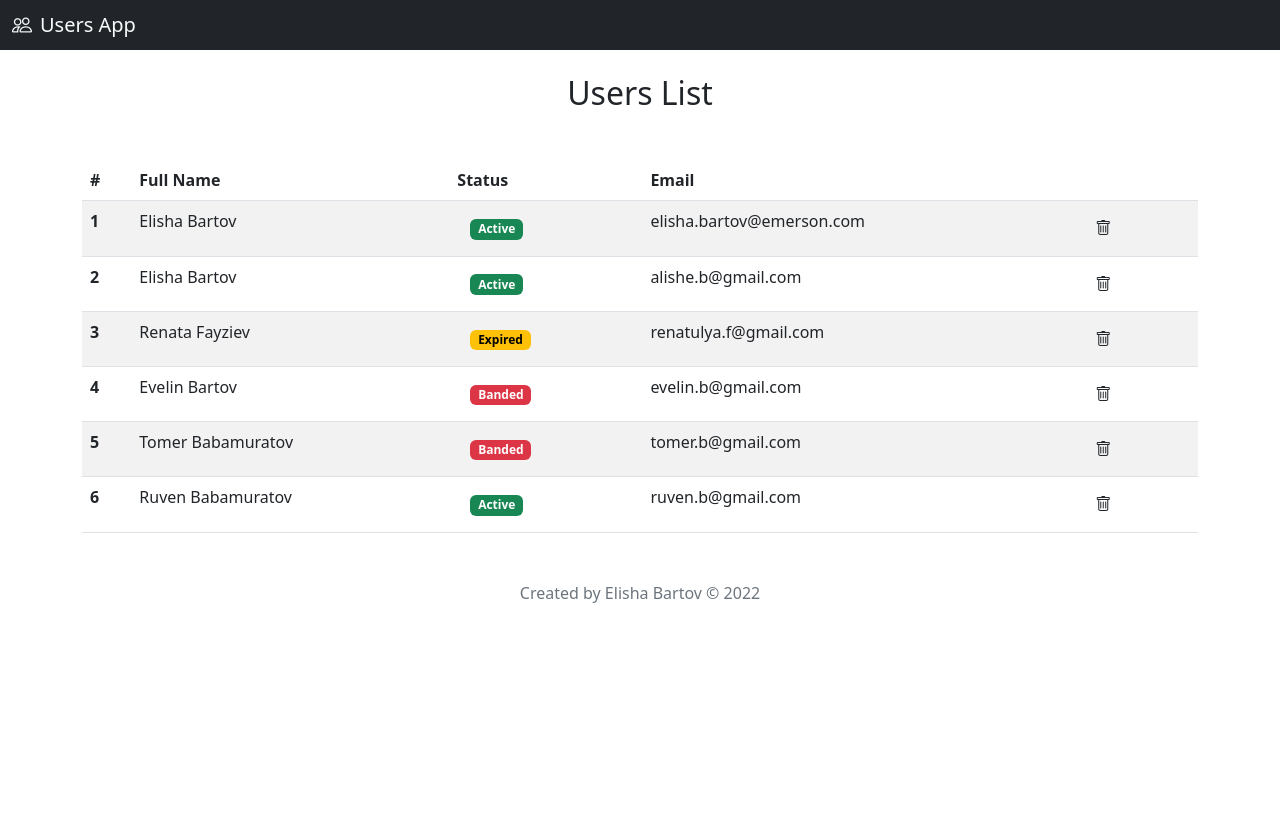
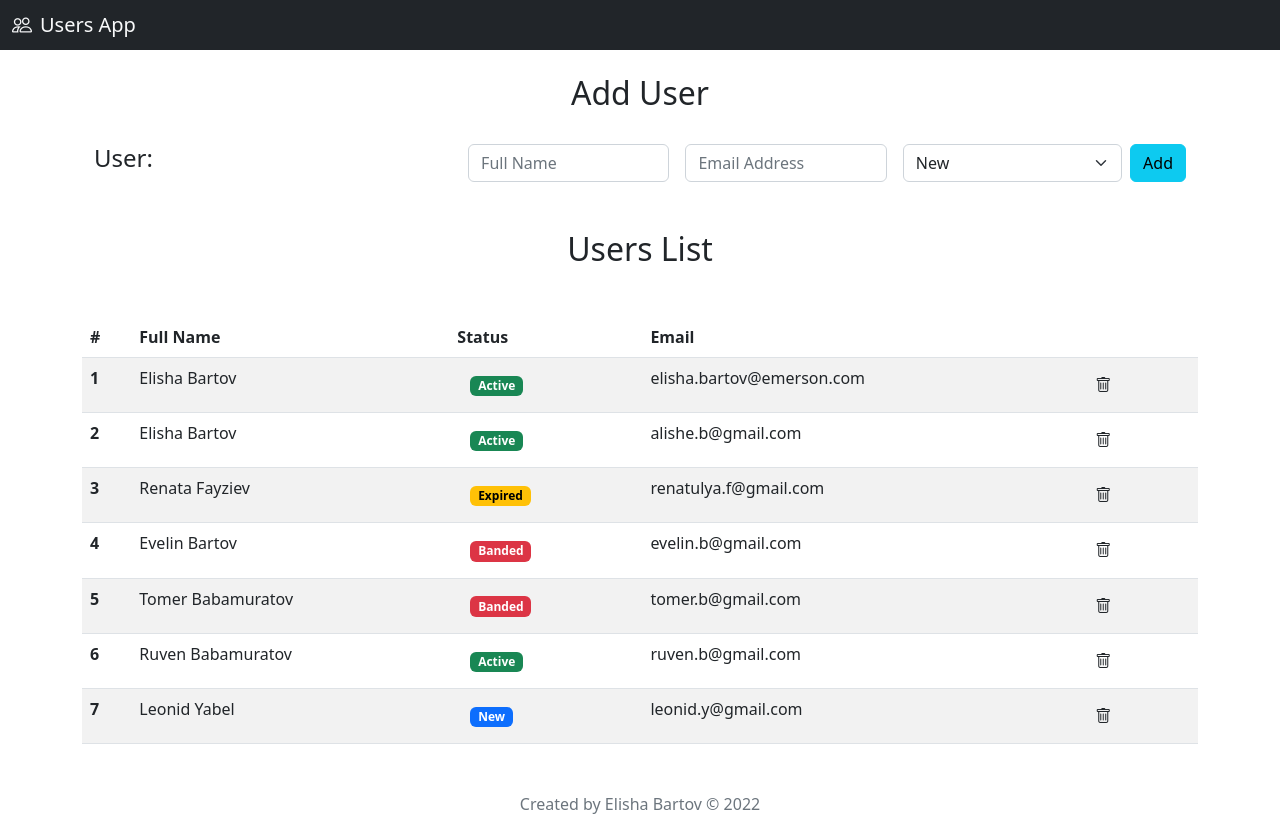
Before and after one commit to BartovElisha/react-app-users-list, a React (Create React App) app: page / in a window 1280 px wide. Before the commit the page ends 800 px from the top, so only its background shows below. Built offline with nearby package versions, Linux system fonts and the light colour scheme.

Commit message:
Added Mwnu Bar without functions

```diff
--- a/src/components/MenuBar.tsx
+++ b/src/components/MenuBar.tsx
@@ -1,7 +1,36 @@
+import { Statuses } from "../types/Types";
+
+const statuses = Object.values(Statuses);
+
 function MenuBar() {
     return (
-        <div>
-
+        <div className="container d-flex p-4 justify-content-between">
+            <h4>User:</h4>
+            <div className="d-flex">
+                <input
+                    className="form-control mx-2"
+                    type="text"
+                    placeholder="Full Name"
+                ></input>
+                <input
+                    className="form-control mx-2"
+                    type="email"
+                    placeholder="Email Address"
+                ></input>
+                <select
+                    className="form-select mx-2">
+                    {
+                        statuses.map((status) =>
+                            <option
+                                key={status}
+                                value={status}>
+                                {status}
+                            </option>
+                        )
+                    }
+                </select>
+                <button type="button" className="btn btn-info">Add</button>
+            </div>
         </div>
     );
 }
--- a/src/components/Table.tsx
+++ b/src/components/Table.tsx
@@ -39,6 +39,12 @@ function Table() {
             fullName: "Ruven Babamuratov",
             status: Statuses.active,
             email: "ruven.b@gmail.com"
+        },
+        {
+            id: 7,
+            fullName: "Leonid Yabel",
+            status: Statuses.new,
+            email: "leonid.y@gmail.com"
         }
     ];
 
--- a/src/components/TableRow.tsx
+++ b/src/components/TableRow.tsx
@@ -15,6 +15,7 @@ function TableRow({
 
     function getStatusColor(status: string) {
         switch (status) {
+            case Statuses.new: return "badge text-bg-primary";
             case Statuses.active: return "badge text-bg-success";
             case Statuses.expired: return "badge text-bg-warning";
             case Statuses.banded: return "badge text-bg-danger";
--- a/src/pages/Home.tsx
+++ b/src/pages/Home.tsx
@@ -6,6 +6,7 @@ import Title from "../components/Title";
 function Home() {
     return (
         <>
+            <Title content="Add User"/>
             <MenuBar />
             <Title content="Users List"/>
             <Table />
--- a/src/types/Types.ts
+++ b/src/types/Types.ts
@@ -1,4 +1,5 @@
 export enum Statuses {
+    new = "New",
     active = "Active",
     expired = "Expired",
     banded = "Banded"
```
